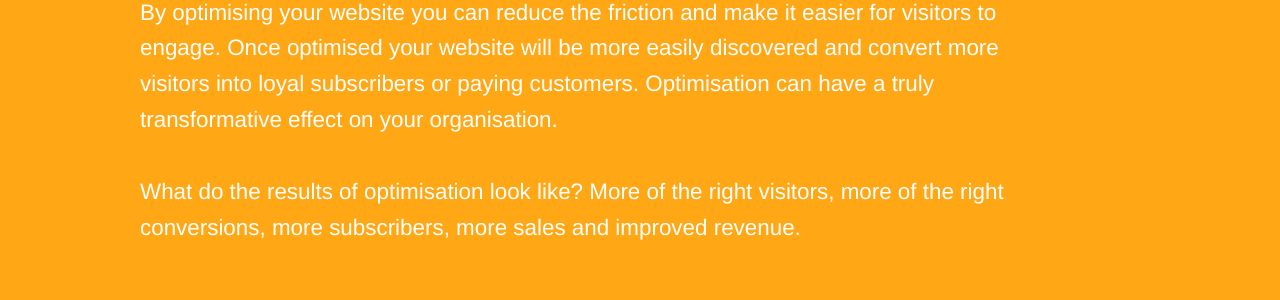
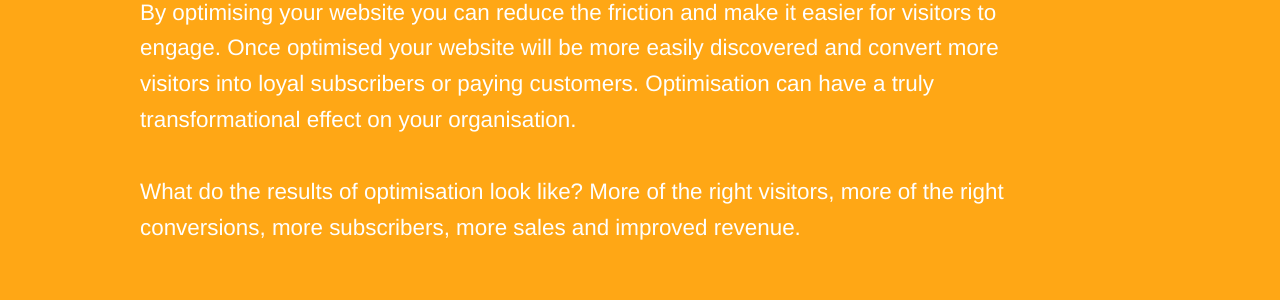
Before and after one commit to primertest-org/BDBBDB, a Jekyll site: the page built from index.html, in a window 1280 px wide and 900 px high. Shown: the part 386-686 px from the top of the window. Built offline with Jekyll 4.4.1, drawn with Linux system fonts in a browser that asks for light colours.

Commit message:
Updated 'index.html' via CloudCannon

```diff
--- a/index.html
+++ b/index.html
@@ -6,7 +6,7 @@ title: Website Optimisation
 	<div class="container">
 		<h2 class="editable">Stop Helping Your Competitors</h2>
 		<h3 class="editable">Cure Your Zombie Website</h3>
-		<p class="subtext editable">When potential customers leave your website before taking any action, or worse still don&rsquo;t visit your website, chances are they are going to your competitors' sites.<br /><br />By optimising your website you can reduce the friction and make it easier for visitors to engage. Once optimised your website will be more easily discovered and convert more visitors into loyal subscribers or paying customers. Optimisation can have a truly transformative effect on your organisation.<br /><br />What do the results of optimisation look like? More of the right visitors, more of the right conversions, more subscribers, more sales and improved revenue.<br />&nbsp;</p>
+		<p class="subtext editable">When potential customers leave your website before taking any action, or worse still don&rsquo;t visit your website, chances are they are going to your competitors' sites.<br /><br />By optimising your website you can reduce the friction and make it easier for visitors to engage. Once optimised your website will be more easily discovered and convert more visitors into loyal subscribers or paying customers. Optimisation can have a truly transformational effect on your organisation.<br /><br />What do the results of optimisation look like? More of the right visitors, more of the right conversions, more subscribers, more sales and improved revenue.<br />&nbsp;</p>
 		<p><a class="button alt editable" href="{{ site.baseurl }}/contact/">How do you know if your website is a useless ZOMBIE?</a></p>
 	</div>
 </section>
```
